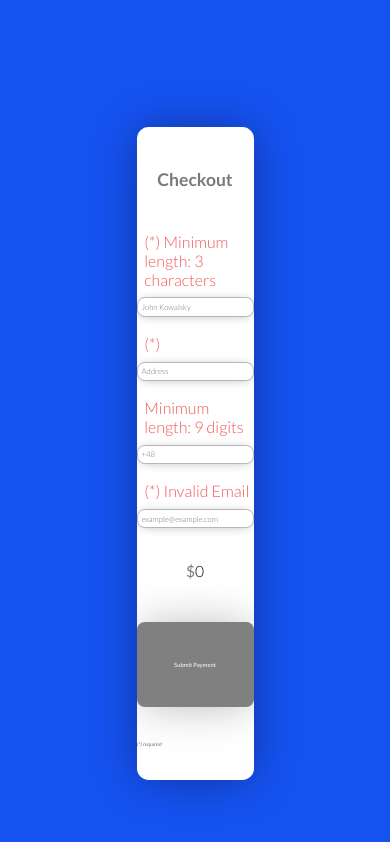
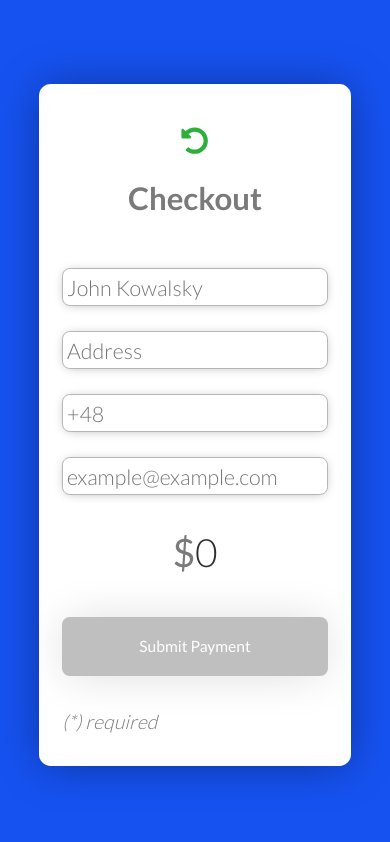
Before and after one commit to Kasjan4/Hotels-Cart, a React app: page /payment in a window 390 px wide. Built offline with nearby package versions, Linux system fonts and the light colour scheme.

Commit message:
ready for deployment

```diff
--- a/src/components/Payment.js
+++ b/src/components/Payment.js
@@ -6,11 +6,12 @@ import Fade from 'react-reveal/Fade'
 
 import { Cart } from '../Cart'
 import { FontAwesomeIcon } from '@fortawesome/react-fontawesome'
-import { faTrash } from '@fortawesome/free-solid-svg-icons'
-import { useScrollTrigger } from '@material-ui/core'
+import { faUndo, faUndoAlt } from '@fortawesome/free-solid-svg-icons'
 
 const Payment = (props) => {
 
+  const home = <FontAwesomeIcon icon={faUndoAlt} size="2x" />
+  const [firstRender, setFirstRender] = useState(true)
   const { cartTotal, setCartTotal } = useContext(Cart)
 
   const [name, setName] = useState('')
@@ -22,7 +23,6 @@ const Payment = (props) => {
   const [validNumber, setValidNumber] = useState('')
   const [validAddress, setValidAddress] = useState('')
   const [validEmail, setValidEmail] = useState('')
-
   const [validSubmit, setValidSubmit] = useState(false)
 
   useEffect(() => {
@@ -31,9 +31,13 @@ const Payment = (props) => {
 
   useEffect(() => {
 
+    if (firstRender) {
+      return setFirstRender(false)
+    }
+
     name.length >= 3 ? setValidName('') : setValidName('(*) Minimum length: 3 characters')
     address.length > 0 ? setValidAddress('') : setValidAddress('(*)')
-    number.length == 9 ? setValidNumber('') : setValidNumber('Minimum length: 9 digits')
+    number.length >= 9 ? setValidNumber('') : setValidNumber('9 digit format')
     const re = /\S+@\S+\.\S+/
     re.test(email) ? setValidEmail('') : setValidEmail('(*) Invalid Email')
 
@@ -41,11 +45,12 @@ const Payment = (props) => {
 
   }, [name, number, email, address])
 
-  console.log(validSubmit)
+
   return <div className="home">
 
-
     <div className="checkout">
+      <Link to="/Hotels-Cart">{home}</Link>
+      <Fade>
 
         <h1>Checkout</h1>
 
@@ -63,7 +68,7 @@ const Payment = (props) => {
 
           <Slide left >
             <label htmlFor="number">{validNumber}</label>
-          <input onChange={(event) => setNumber(event.target.value)} value={number} minLength="9" maxLength="9" type="number" name="number" placeholder="+48" ></input>
+            <input onChange={(event) => setNumber(event.target.value)} value={number} maxLength="9" type="text" name="number" placeholder="+48" ></input>
           </Slide>
 
           <Slide right >
@@ -73,13 +78,13 @@ const Payment = (props) => {
 
           <h3><span>$</span>{cartTotal}</h3>
 
-        <Fade>
           <button disabled={validSubmit ? false : true} type="submit">Submit Payment</button>
-        </Fade>
 
           {!validSubmit && <p>(*) required</p>}
 
         </form>
+
+      </Fade>
 
     </div>
 
--- a/src/styles/_config.scss
+++ b/src/styles/_config.scss
@@ -1,10 +1,12 @@
-$primary-color: black;
-$secondary-color: #ff652f;
+$primary-color: rgb(122, 122, 122);
+$secondary-color: rgb(46, 46, 46);
 
 * {
   box-sizing: border-box;
   margin: 0;
   padding: 0;
+  font-family: 'Lato', sans-serif;
+
 }
 
 h1,
--- a/src/styles/style.css
+++ b/src/styles/style.css
@@ -3,13 +3,14 @@
   box-sizing: border-box;
   margin: 0;
   padding: 0;
+  font-family: 'Lato', sans-serif;
 }
 
 h1,
 h2,
 h3,
 p {
-  color: black;
+  color: #7a7a7a;
 }
 
 button {
@@ -40,11 +41,6 @@ select {
   box-shadow: 0 1px 46px -4px rgba(0, 0, 0, 0.3);
 }
 
-* {
-  box-sizing: border-box;
-  font-family: 'Lato', sans-serif;
-}
-
 body {
   display: flex;
   flex-direction: column;
@@ -63,7 +59,7 @@ body {
 }
 
 .error-screen h2 {
-  color: white;
+  color: #ffffff;
   font-weight: 300;
 }
 
@@ -117,6 +113,7 @@ body {
 }
 
 .cart__entry__info h3 {
+  color: #2e2e2e;
   margin-top: 1.5vh;
   font-size: 1.8vw;
   font-weight: 400;
@@ -162,7 +159,7 @@ body {
 }
 
 .cart__entry__manage__nights div button {
-  color: white;
+  color: #ffffff;
   background: linear-gradient(165deg, #53e764 0%, #47c037 100%);
   font-weight: 300;
   height: 4vw;
@@ -194,6 +191,7 @@ body {
   font-weight: 300;
   font-size: 4vw;
   margin-left: 2vw;
+  color: #2e2e2e;
 }
 
 .cart__entry__manage__price h3 span {
@@ -202,7 +200,7 @@ body {
 }
 
 .cart__entry__manage__price button {
-  color: rgba(0, 0, 0, 0.5);
+  color: #7a7a7a;
   background: none;
   border: none;
   margin-right: 1vw;
@@ -215,12 +213,13 @@ body {
 .cart__entry__manage__price button svg {
   pointer-events: none;
   box-shadow: 0 1px 46px -4px rgba(0, 0, 0, 0.4);
+  transition: .3s ease;
 }
 
 .cart__result {
   display: flex;
   flex-direction: row;
-  background-color: white;
+  background-color: #ffffff;
   width: 100%;
   border-radius: 0 0 3vw 3vw;
 }
@@ -238,6 +237,7 @@ body {
 }
 
 .cart__result__total h2 {
+  color: #2e2e2e;
   font-weight: 300;
   font-size: 5vw;
   margin-bottom: 5vh;
@@ -250,7 +250,7 @@ body {
 
 .cart__result__total a {
   display: flex;
-  color: white;
+  color: #ffffff;
   text-decoration: none;
   justify-content: center;
   align-items: center;
@@ -269,13 +269,27 @@ body {
   display: flex;
   flex-direction: column;
   align-items: center;
-  width: 30vw;
+  width: 35vw;
   margin-top: 15vh;
   padding-top: 5vh;
   background-color: #ffffff;
   border-radius: 3vw;
   box-shadow: 0 1px 46px -4px rgba(0, 0, 0, 0.4);
   overflow: hidden;
+}
+
+.checkout a {
+  font-size: 1.5vw;
+  color: #2daf3c;
+  text-decoration: none;
+  background-color: transparent;
+  margin-bottom: 2vh;
+  box-shadow: none;
+  transition: .3s ease;
+}
+
+.checkout a:hover {
+  color: #38c448;
 }
 
 .checkout h1 {
@@ -291,6 +305,7 @@ form {
 }
 
 form h3 {
+  color: #2e2e2e;
   text-align: center;
   font-size: 4vw;
   font-weight: 300;
@@ -331,6 +346,11 @@ input {
   padding: 1vw;
   font-weight: 300;
   box-shadow: 0 1px 12px -4px rgba(0, 0, 0, 0.4);
+}
+
+input:focus {
+  border: 1px solid #7797e9;
+  outline: none;
 }
 
 input::placeholder {
@@ -401,5 +421,35 @@ label {
     font-size: 2.5vw;
     height: 5vh;
   }
+  .checkout {
+    width: 80vw;
+    margin-top: 10vh;
+  }
+  .checkout a {
+    font-size: 3.5vw;
+    margin-bottom: 3vh;
+  }
+  .checkout h1 {
+    font-size: 8vw;
+  }
+  form h3 {
+    font-size: 10vw;
+  }
+  form button {
+    font-size: 4vw;
+    height: 7vh;
+  }
+  form p {
+    font-size: 5vw;
+  }
+  input {
+    font-size: 6vw;
+  }
+  input::placeholder {
+    font-size: 5.5vw;
+  }
+  label {
+    font-size: 4vw;
+  }
 }
 /*# sourceMappingURL=style.css.map */
--- a/src/styles/style.scss
+++ b/src/styles/style.scss
@@ -1,11 +1,6 @@
 @import './config';
 @import url('https://fonts.googleapis.com/css2?family=Lato:wght@100;200;300;400;500;600;700&family=Raleway:wght@400;700&display=swap');
 
-
-* {
-  box-sizing: border-box;
-  font-family: 'Lato', sans-serif;
-}
 
 body {
   display: flex;
@@ -24,7 +19,7 @@ body {
   align-items: center;
 
   h2 {
-    color: white;
+    color: #ffffff;
     font-weight: 300;
   }
 }
@@ -42,7 +37,7 @@ body {
   padding-top: 5vh;
 
   h1 {
-    color: rgb(122, 122, 122);
+    color: $primary-color;
     font-size: 4vw;
     margin-bottom: 2vh;
   }
@@ -80,6 +75,7 @@ body {
       border-right: 1px solid rgba(0, 0, 0, 0.2);
 
       h3 {
+        color: $secondary-color;
         margin-top: 1.5vh;
         font-size: 1.8vw;
         font-weight: 400;
@@ -113,7 +109,6 @@ body {
         align-items: center;
         width: 100%;
         flex: 1;
-        // background-color: pink;
 
         div {
           display: flex;
@@ -124,7 +119,7 @@ body {
           width: 75%;
 
           button {
-            color: white;
+            color: #ffffff;
             background: linear-gradient(165deg, rgba(83, 231, 100, 1) 0%, rgb(71, 192, 55) 100%);
 
             font-weight: 300;
@@ -159,15 +154,16 @@ body {
           font-weight: 300;
           font-size: 4vw;
           margin-left: 2vw;
+          color: $secondary-color;
 
           span {
-            color: rgb(122, 122, 122);
+            color: $primary-color;
             font-weight: 400;
           }
         }
 
         button {
-          color: rgba(0, 0, 0, 0.5);
+          color: $primary-color;
           background: none;
           border: none;
           margin-right: 1vw;
@@ -180,8 +176,8 @@ body {
             pointer-events: none;
             -webkit-box-shadow: 0 1px 46px -4px rgba(0, 0, 0, 0.4);
             box-shadow: 0 1px 46px -4px rgba(0, 0, 0, 0.4);
-
-
+            -webkit-transition: .3s ease;
+            transition: .3s ease;
           }
         }
       }
@@ -191,8 +187,7 @@ body {
   &__result {
     display: flex;
     flex-direction: row;
-    background-color: white;
-    // height: 30vh;
+    background-color: #ffffff;
     width: 100%;
     border-radius: 0 0 3vw 3vw;
 
@@ -208,6 +203,7 @@ body {
       margin-bottom: 5vh;
 
       h2 {
+        color: $secondary-color;
         font-weight: 300;
         font-size: 5vw;
         margin-bottom: 5vh;
@@ -221,7 +217,7 @@ body {
 
       a {
         display: flex;
-        color: white;
+        color: #ffffff;
         text-decoration: none;
         justify-content: center;
         align-items: center;
@@ -239,14 +235,13 @@ body {
     }
   }
 
-
 }
 
 .checkout {
   display: flex;
   flex-direction: column;
   align-items: center;
-  width: 30vw;
+  width: 35vw;
   margin-top: 15vh;
   padding-top: 5vh;
   background-color: #ffffff;
@@ -255,8 +250,23 @@ body {
   box-shadow: 0 1px 46px -4px rgba(0, 0, 0, 0.4);
   overflow: hidden;
 
+  a {
+    font-size: 1.5vw;
+    color: rgba(45, 175, 60, 1);
+    text-decoration: none;
+    background-color: transparent;
+    margin-bottom: 2vh;
+    box-shadow: none;
+    -webkit-transition: .3s ease;
+    transition: .3s ease;
+
+    &:hover {
+      color: rgb(56, 196, 72);
+    }
+  }
+
   h1 {
-    color: rgb(122, 122, 122);
+    color: $primary-color;
     font-size: 4.5vw;
     margin-bottom: 5vh;
   }
@@ -268,13 +278,14 @@ form {
   margin-bottom: 4vh;
 
   h3 {
+    color: $secondary-color;
     text-align: center;
     font-size: 4vw;
     font-weight: 300;
     margin-top: 2vh;
 
     span {
-      color: rgb(122, 122, 122);
+      color: $primary-color;
       font-weight: 400;
     }
   }
@@ -293,7 +304,6 @@ form {
       background: linear-gradient(165deg, rgb(39, 155, 54) 0%, rgba(93, 226, 75, 1) 100%);
 
     }
-
   }
 
   p {
@@ -313,6 +323,10 @@ input {
   -webkit-box-shadow: 0 1px 12px -4px rgba(0, 0, 0, 0.4);
   box-shadow: 0 1px 12px -4px rgba(0, 0, 0, 0.4);
 
+  &:focus {
+    border: 1px solid #7797e9;
+    outline: none;
+  }
 
 
   &::placeholder {
@@ -326,9 +340,7 @@ label {
   margin-bottom: 1vh;
   font-weight: 300;
   color: rgb(243, 86, 86);
-  // background-color: red;
 }
-
 
 @media (max-width: 767px) {
 
@@ -349,7 +361,6 @@ label {
 
       height: 20vh;
 
-
       &__img {
         height: 60%;
       }
@@ -366,7 +377,6 @@ label {
       }
 
       &__manage {
-
 
         &__nights {
 
@@ -388,7 +398,6 @@ label {
           }
 
         }
-
 
         &__price {
 
@@ -430,4 +439,49 @@ label {
 
   }
 
+  .checkout {
+    width: 80vw;
+    margin-top: 10vh;
+
+    a {
+      font-size: 3.5vw;
+      margin-bottom: 3vh;
+    }
+
+    h1 {
+      font-size: 8vw;
+    }
+  }
+
+  form {
+
+    h3 {
+      font-size: 10vw;
+    }
+
+    button {
+      font-size: 4vw;
+      height: 7vh;
+    }
+
+    p {
+      font-size: 5vw;
+    }
+
+  }
+
+  input {
+    font-size: 6vw;
+
+    &::placeholder {
+      font-size: 5.5vw;
+    }
+  }
+
+  label {
+    font-size: 4vw;
+  }
+
+
+
 }
```
Also changed, not shown: src/components/Home.js (+8 -32 lines), src/lib/auth.js (deleted, +0 -17 lines), bundle.js, 1 other file (tests, documents, lock files or other folders). Lines whose indentation alone changed are shown as unchanged.
